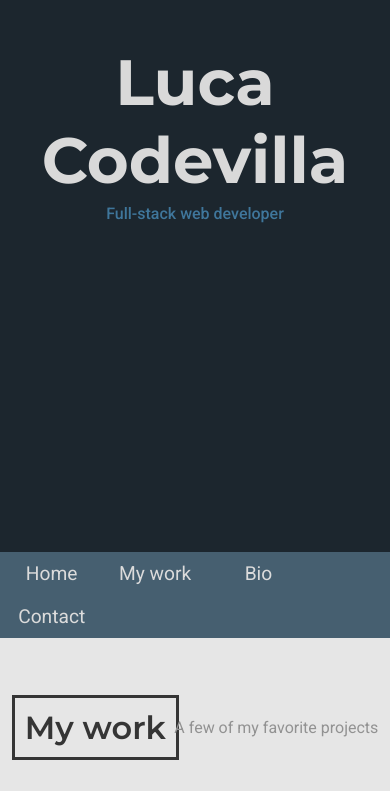
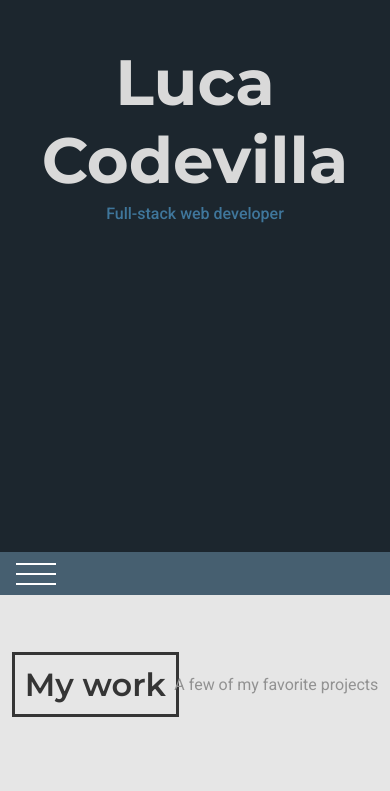
Before and after one commit to LucaCoDevil/luca-codev-portfolio, a React (Create React App) app: page / in a window 390 px wide. Shown: the part 292-1083 px from the top of the page. Built offline with nearby package versions, Linux system fonts and the light colour scheme; no server answers.

Commit message:
hamburger icon

```diff
--- a/src/components/navigation/navigation.css
+++ b/src/components/navigation/navigation.css
@@ -1,15 +1,19 @@
 #navbar {
-    list-style-type: none;
+  display: flex;
+  flex-direction: row;
+  align-items: center;
+  position: sticky;
+  z-index: 1000;
+  width: 100%;
+  top: 0;
   padding: 0;
   margin: 0;
   background-color: #465f70;
 }
 
-  nav {
-    position: sticky;
-    z-index: 1000;
-    width: 100%;
-    top: 0;
+.item-list {
+  flex: 1;
+  padding: 0;
   margin: 0;
 }
 
@@ -37,3 +41,13 @@
   margin: 0 auto;
   font-weight: 400;
 }
+
+@media screen and (max-width: 510px) {
+  .item-list {
+    display: none;
+  }
+
+  #navbar {
+    height: 43px;
+  }
+}
--- a/src/components/navigation/navigation.jsx
+++ b/src/components/navigation/navigation.jsx
@@ -1,11 +1,13 @@
 import React from "react";
 import NavItem from "../sub-components/navigationItem";
-import './navigation.css'
+import "./navigation.css";
+import SliderButton from "../slideDrawer/slideDrawerButton";
 
 const navigation = () => {
   return (
-    <nav>
-      <ul id="navbar">
+    <nav id="navbar">
+      <SliderButton />
+      <ul className="item-list">
         <NavItem name="Home" href="#landing-container" />
         <NavItem name="My work" href="#portfolio-container" />
         <NavItem name="Bio" href="#bio-container" />
--- /dev/null
+++ b/src/components/slideDrawer/slideDrawerButton.jsx
@@ -0,0 +1,14 @@
+import React from "react";
+import "./sliderDrawerButton.css";
+
+const toggleButton = (props) => {
+  return (
+    <button className="button-toggle">
+      <div className="button-toggle_line"></div>
+      <div className="button-toggle_line"></div>
+      <div className="button-toggle_line"></div>
+    </button>
+  );
+};
+
+export default toggleButton;
--- /dev/null
+++ b/src/components/slideDrawer/sliderDrawerButton.css
@@ -0,0 +1,30 @@
+.button-toggle {
+  display: flex;
+  flex-direction: column;
+  justify-content: space-around;
+  height: 30px;
+  width: 40px;
+  margin: 0 1rem;
+  padding: 0;
+  background-color: inherit;
+  border: none;
+  box-sizing: border-box;
+  cursor: pointer;
+}
+
+.button-toggle:focus {
+  outline: none;
+}
+
+.button-toggle_line {
+  width: 40px;
+  height: 2px;
+  background-color: white;
+  padding: 0;
+}
+
+@media screen and (min-width: 511px) {
+  .button-toggle {
+    display: none;
+  }
+}
```
Also changed, not shown: src/components/slideDrawer/slideDrawer.jsx (added). Lines whose indentation alone changed are shown as unchanged.
